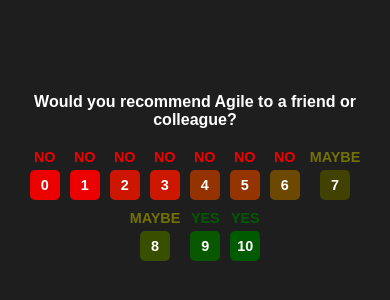
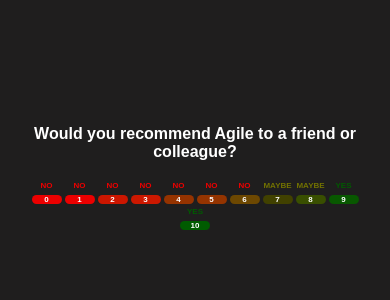
Before and after one commit to enshikuku/HTML-FOR-EMAIL-RATING, a plain HTML site: page index.html in a window 390 px wide. Shown: the part 250-550 px from the top of the page. Drawn offline with Linux system fonts and the light colour scheme.

Commit message:
style: Adjust font size and width for labels and scale items in index.html

```diff
--- a/index.html
+++ b/index.html
@@ -43,14 +43,14 @@
             width: fit-content;
         }
         .scale-item {
-            width: 60px;
+            width: 40px;
             text-align: center;
             font-size: 1.9em;
             font-weight: bold;
         }
 
         .label {
-            font-size: .9em;
+            font-size: 0.9em;
             font-weight: bold;
             margin-bottom: 5px;
         }
@@ -68,7 +68,6 @@
         }
 
         .scale-item {
-            height: 50px;
             display: flex;
             justify-content: center;
             align-items: center;
@@ -78,19 +77,19 @@
         }
 
         /* Responsive Design */
-        @media (max-width: 600px) {
+        @media (max-width: 750px) {
             h1 {
                 font-size: 1.2em;
             }
             .label {
-                font-size: 1em;
+                font-size: .5em;
             }
             .scale-item {
-                width: 40px;
-                font-size: 1em;
+                width: 30px;
+                font-size: 0.5em;
             }
-            .scale-item {
-                height: 40px;
+            .scale-container {
+                gap: 3px;
             }
         }
 
@@ -98,15 +97,9 @@
             h1 {
                 font-size: 1em;
             }
-            .label {
-                font-size: 0.9em;
-            }
             .scale-item {
                 width: 30px;
-                font-size: 0.9em;
-            }
-            .scale-item {
-                height: 30px;
+                font-size: 0.5em;
             }
         }
     </style>
```
